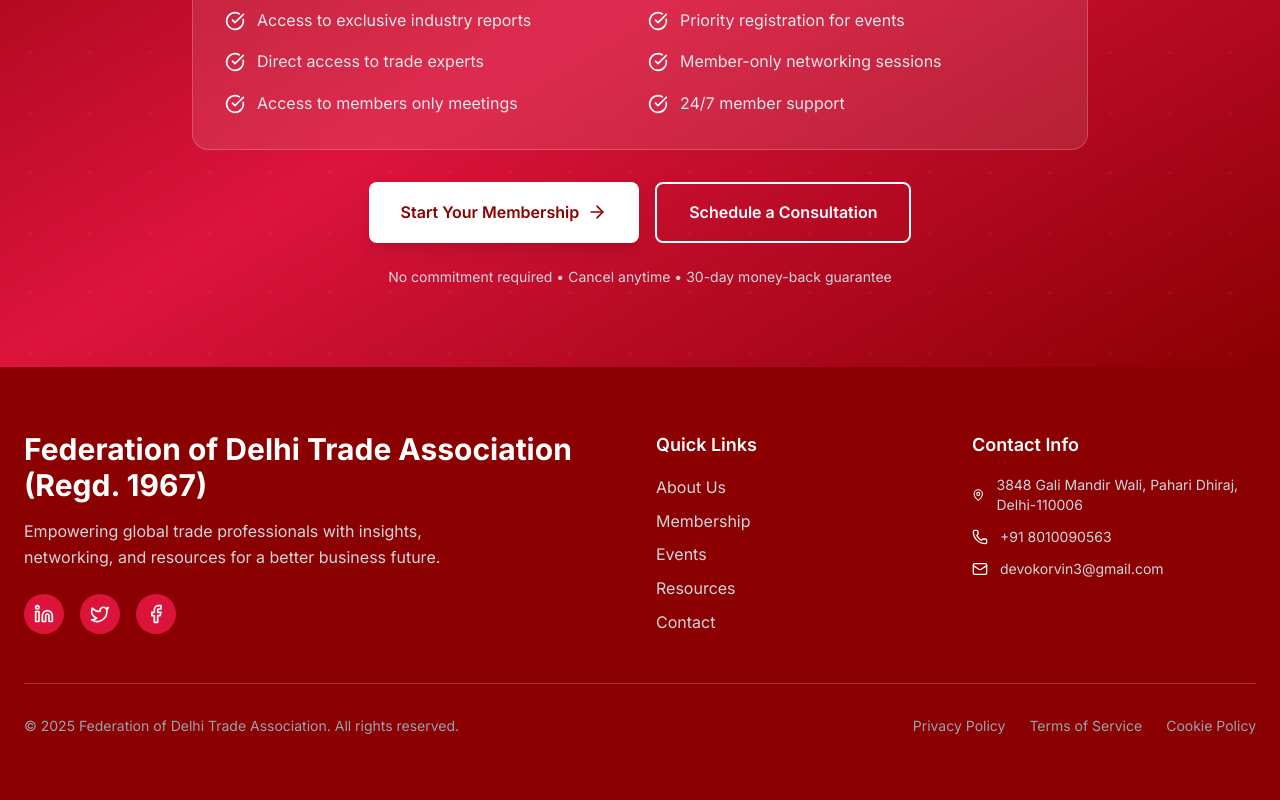
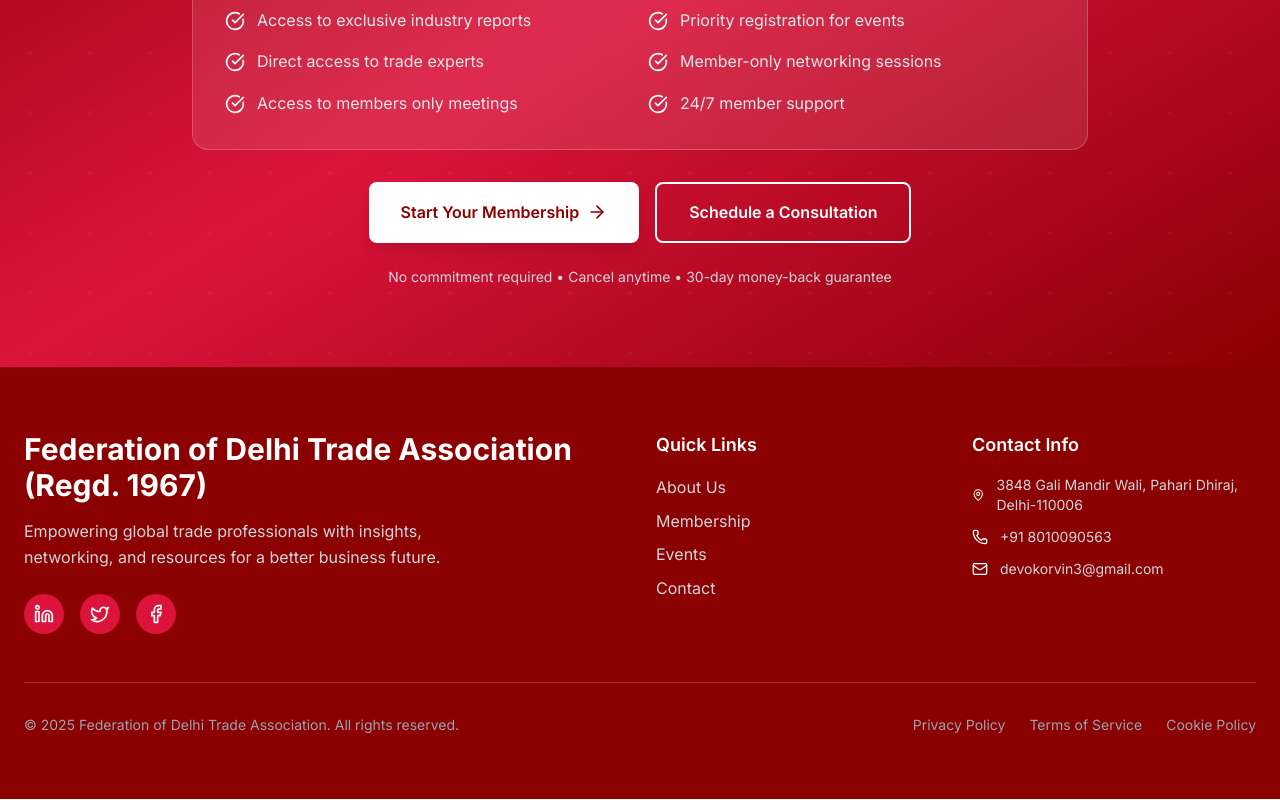
Before and after one commit to Jain-Akshat02/FDTA, a Next.js app: page / in a window 1280 px wide. Shown: the part 3690-4490 px from the top of the page. Built offline with nearby package versions, Linux system fonts and the light colour scheme.

Commit message:
removed a link

```diff
--- a/src/components/Footer.tsx
+++ b/src/components/Footer.tsx
@@ -36,7 +36,6 @@ export default function Footer() {
               <li><Link href="/about" className="text-gray-300 hover:text-white transition-colors">About Us</Link></li>
               <li><Link href="/membership" className="text-gray-300 hover:text-white transition-colors">Membership</Link></li>
               <li><Link href="/events" className="text-gray-300 hover:text-white transition-colors">Events</Link></li>
-              <li><Link href="/resources" className="text-gray-300 hover:text-white transition-colors">Resources</Link></li>
               <li><Link href="/contact" className="text-gray-300 hover:text-white transition-colors">Contact</Link></li>
             </ul>
           </div>
```
